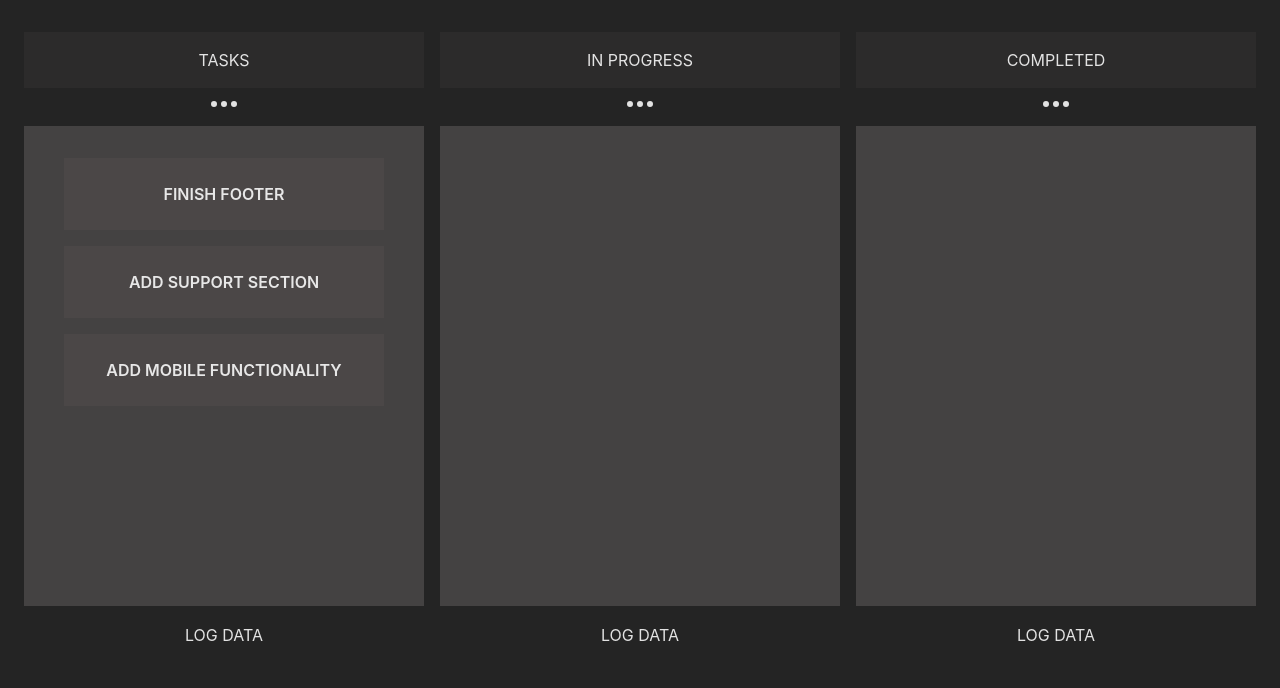
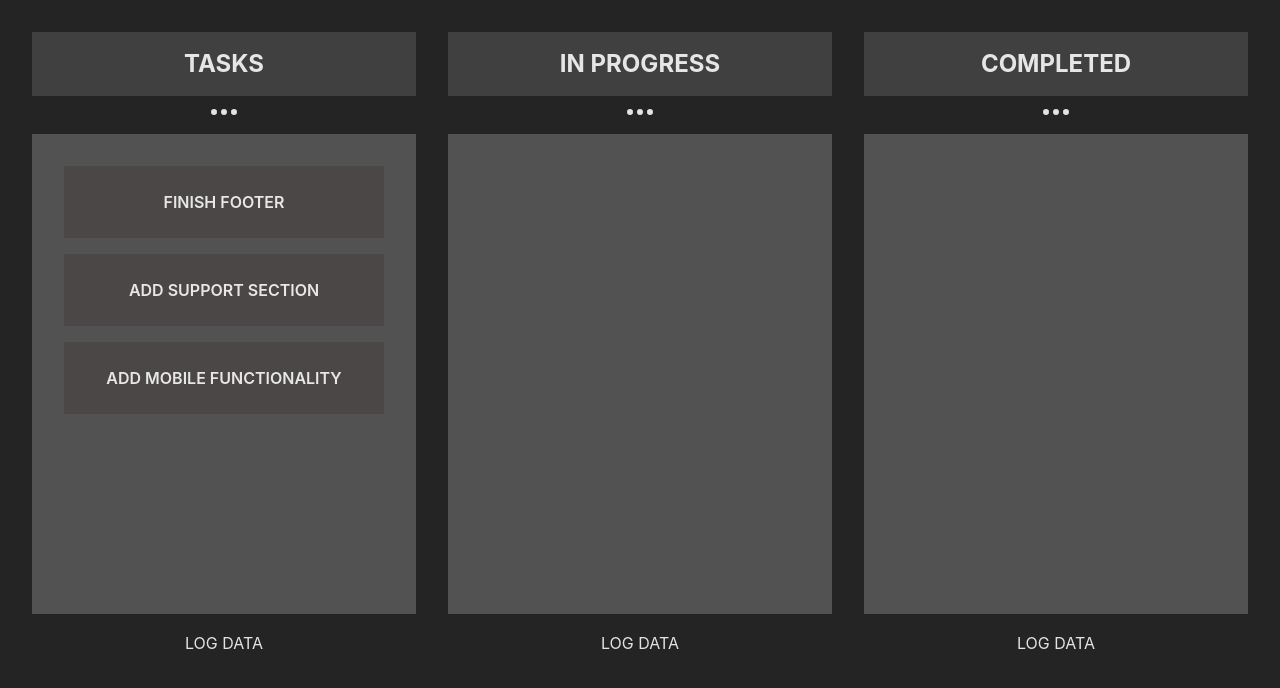
Before and after one commit to AroonSalotra/to-do-drag-n-drop, a React (Vite) app: page / in a window 1280 px wide. Shown: the top 688 px of the page. Built offline with nearby package versions, Linux system fonts and the light colour scheme.

Commit message:
replace vanilla css classes with tailwind

```diff
--- a/src/App.css
+++ b/src/App.css
@@ -1,27 +1,8 @@
-*,
-*::before,
-*::after {
-  padding: 0;
-  margin: 0;
-  box-sizing: border-box;
-}
-
 #root {
   max-width: 1280px;
   margin: 0 auto;
   padding: 2rem;
   text-align: center;
-}
-
-button {
-  border: none;
-  background-color: inherit;
-}
-
-.App {
-  display: flex;
-  justify-content: center;
-  gap: 1rem;
 }
 
 .card-list {
@@ -49,22 +30,3 @@ button {
 .card-list li:active {
   background-color: rgba(104, 103, 103, 0.712);
 }
-
-.dropzone {}
-
-.title {
-  text-transform: uppercase;
-}
-
-.dropzone h2 {
-  background-color: rgb(44, 43, 43);
-  padding: 1rem;
-}
-
-.dropzone-area {
-  padding-top: 2rem;
-  background-color: rgb(68, 66, 66);
-  width: 25rem;
-  min-height: 30rem;
-  max-height: fit-content;
-}
--- a/src/App.jsx
+++ b/src/App.jsx
@@ -76,7 +76,7 @@ function App() {
   return (
     <>
 
-      <div className="App">
+      <div className="flex justify-center gap-8">
 
         <DragDropContext onDragEnd={handleDragEnd}>
 
--- a/src/components/Dropzone.jsx
+++ b/src/components/Dropzone.jsx
@@ -37,7 +37,7 @@ const Dropzone = ({ title, data, id, dragIndex }) => {
                             {...provided.droppableProps} ref={provided.innerRef} >
 
                             <div>
-                                <h2 className="title">
+                                <h2 className="uppercase font-bold text-2xl bg-neutral-700 p-4">
                                     {title ? title : "TITLE"}
                                 </h2>
 
@@ -48,7 +48,7 @@ const Dropzone = ({ title, data, id, dragIndex }) => {
                                 </button>
                             </div>
 
-                            <div className="dropzone-area">
+                            <div className="pt-8 bg-neutral-600 w-96 min-h-[30rem] max-h-fit">
 
                                 {data ? <ul className="card-list">
 
```
